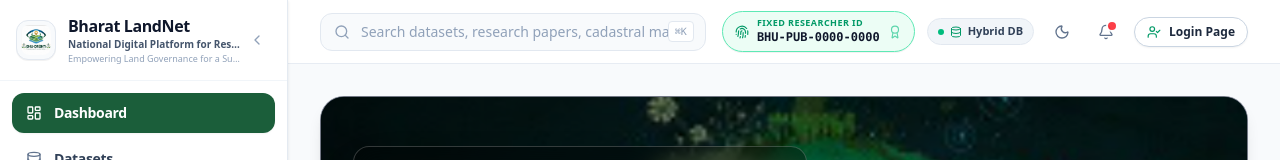
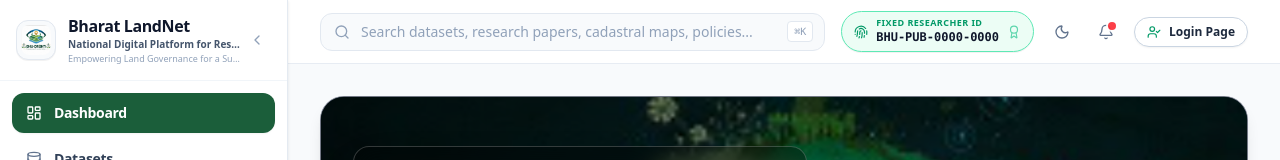
Before and after one commit to shashvatshukla-coder/sih-project, a React (Vite) app: page / in a window 1280 px wide. Shown: the top 160 px of the page. Built offline with nearby package versions, Linux system fonts and the light colour scheme; no server answers.

Commit message:
fix(ui): remove PostgreSQL database status pill from header

```diff
--- a/src/components/layout/TopHeader.tsx
+++ b/src/components/layout/TopHeader.tsx
@@ -16,7 +16,6 @@ import {
   Users,
   Check,
   UserCheck,
-  Database,
   Fingerprint,
   Award,
   ShieldCheck,
@@ -116,17 +115,6 @@ export const TopHeader: React.FC<HeaderProps> = ({ collapsed, onOpenMobile }) =>
             </span>
           </div>
           <Award className="w-3.5 h-3.5 text-emerald-500 opacity-60 group-hover:opacity-100" />
-        </button>
-
-        {/* Supabase Status Pill */}
-        <button
-          onClick={() => setActivePage('admin')}
-          className="hidden xl:flex items-center gap-1.5 px-2.5 py-1 rounded-full text-[11px] font-semibold bg-slate-100 dark:bg-slate-800 text-slate-700 dark:text-slate-300 border border-slate-200 dark:border-slate-700 hover:bg-slate-200 transition-colors cursor-pointer"
-          title="Database status (click to open Admin Storage Console)"
-        >
-          <span className="w-1.5 h-1.5 rounded-full bg-emerald-500 animate-pulse" />
-          <Database className="w-3 h-3 text-emerald-600" />
-          <span>{dbStatus?.supabase_connected ? 'Supabase Cloud' : (dbStatus?.postgres_connected ? 'PostgreSQL' : 'Hybrid DB')}</span>
         </button>
 
         {/* Dark Mode Toggle */}
```
